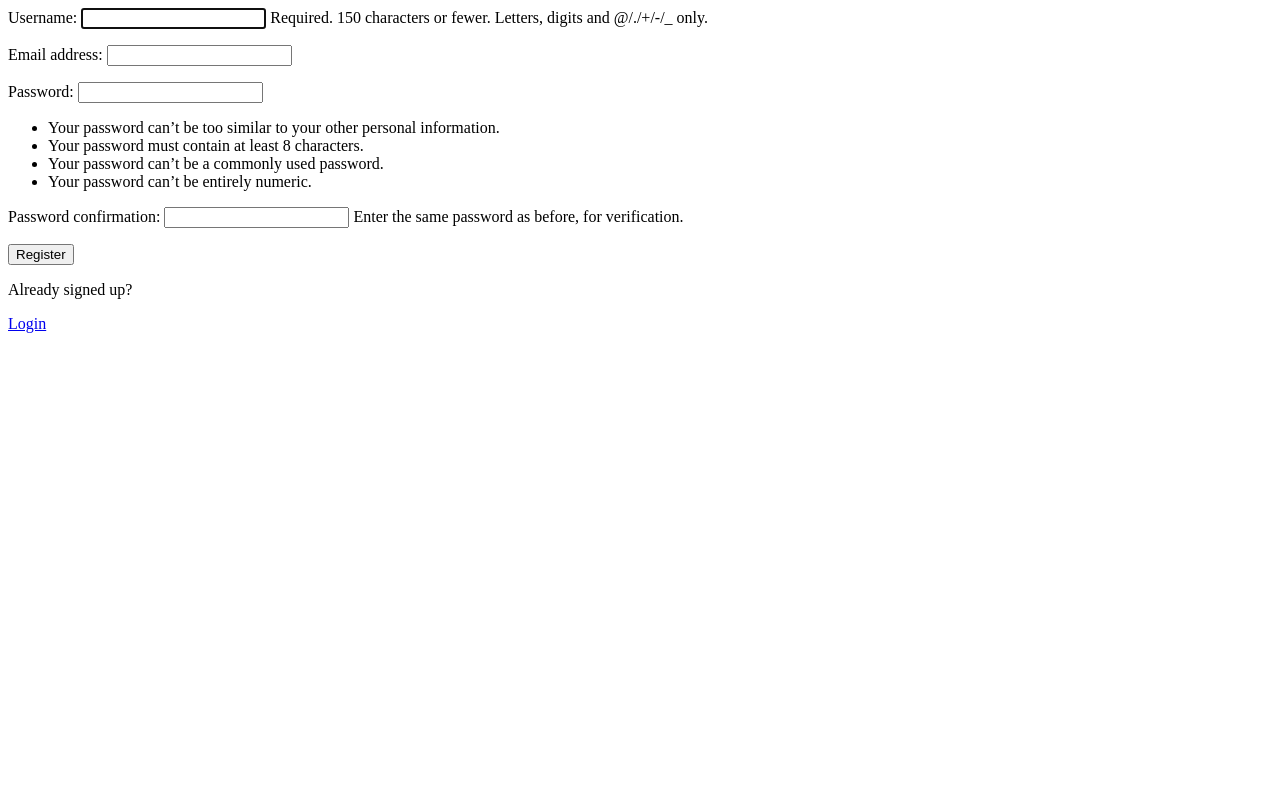
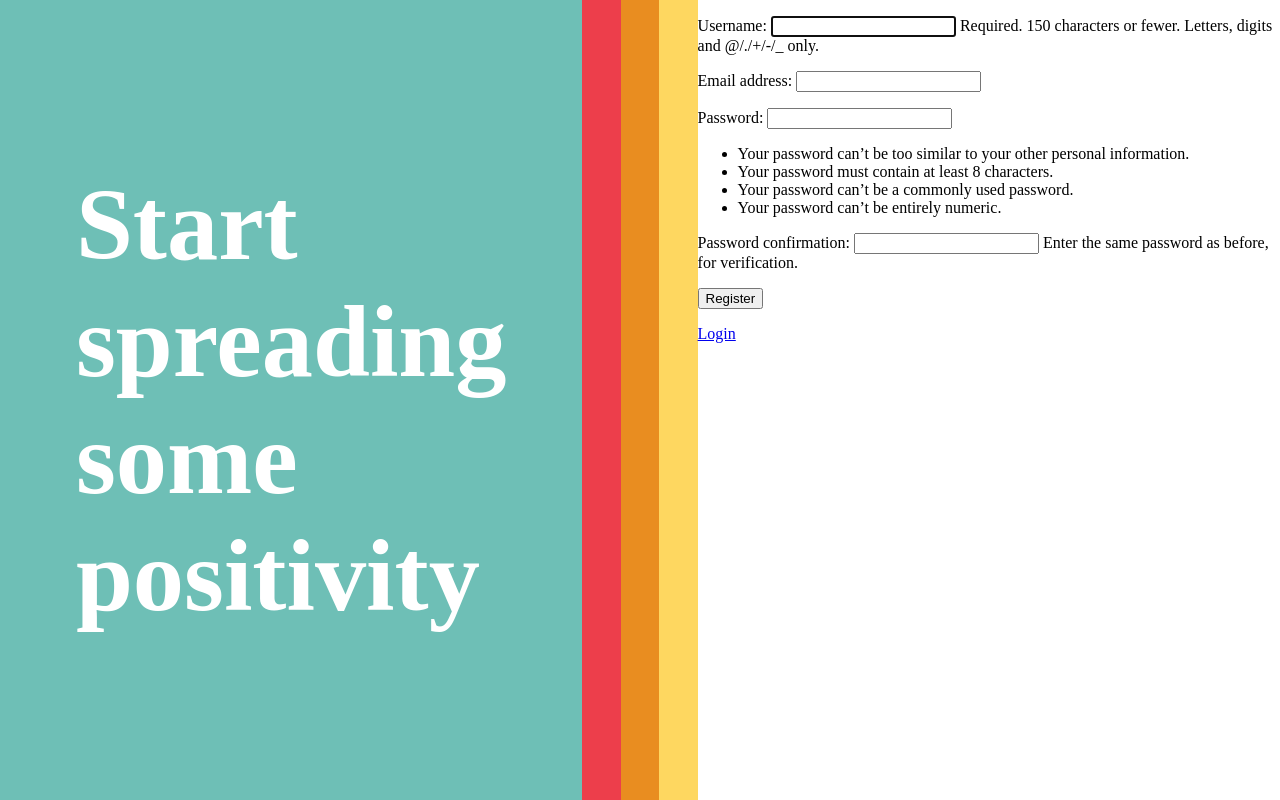
Before and after one commit to virtualolsonNo1/FourPositivityTwo, a Django app: page /register/ in a window 1280 px wide. Run offline with Django 4.2, Linux system fonts and the light colour scheme.

Commit message:
Frontend- Login and Signup with flexboxes

```diff
--- a/base/templates/base/login_register.html
+++ b/base/templates/base/login_register.html
@@ -3,72 +3,86 @@
 {% if page == 'login' %}
 
 <style>
-    background {
-        width: 50%;
-        height: 100%;
-        background-color: #6EBFB6;
+    body{
+        margin: 0px;
+    }
+    .container{
+        display: flex;
+        height: 100vh;
+
 
     }
-    body2 {
+    .left{
+        width: 50vw;
+        background: #6EBFB6;
         display: flex;
-        flex-direction: row;
-        height: 100%;
+        justify-content: center;
+        align-items: center;
+    }
+
+    .right{
+        width: 50vw;
+        background: white;
+        display: flex;
+        justify-content: center;
+        align-items: center;
+        flex-direction: column;
 
     }
-    line1 {
-        position: fixed;
-        top: 0px;
-        left: 700px;
-        width: 50px;
-        height: 100%;
-        background-color: #ED3E4B;
+    .message{
+        font-weight: 550;
+        font-size: 8vw;
+        color: white;
+        font: sans-serif;
+        text-align: left;
     }
-    line2{
-        position: fixed;
-        top: 0px;
-        left: 750px;
-        width: 50px;
-        height: 100%;
-        background-color: #E98D20;
+
+    loginLogo{
+        color: black;
+        font: sans-serif;
+        font-size: 30px;
+        text-align: left;
+        margin: 10px;
     }
-    line3 {
-        position: fixed;
-        top: 0px;
-        left: 800px;
-        width: 50px;
-        height: 100%;
-        background-color: #FED760;
+    .middle{
+        width: 9vw;
+        background: pink;
+        display: flex;
+        justify-content: center;
+        align-items: center;
     }
-    loginSignUp{
-        position: fixed;
-        top: 100px;
-        left: 980px;
-        font-size: 30px;
+    .line1{
+        width: 3vw;
+        height: 100vh;
+        background: #ED3E4B;
+        display: flex;
     }
-    login{
-        position: fixed;
-        top: 225px;
-        left: 940px;
-        font-size: 30px;
+    .line2{
+        width: 3vw;
+        height: 100vh;
+        background: #E98D20;
+        display: flex;
+
     }
-    message{
-        position: fixed;
-        top: 100px;
-        left: 100px;
-        padding: 10px;
-        font-size: 50px;
+    .line3{
+        width: 3vw;
+        height: 100vh;
+        background: #FED760;
+        display: flex;
+
     }
-    username{
-        position: fixed;
-        top: 400px;
-        left:950px;
+
+    .username{
+        display: flex;
         font-size: 20px;
+        align-items: center;
+        margin: 20px;
     }
-    password{
-        position: fixed;
-        top: 450px;
-        left:950px;
+    .password{
+        display: flex;
         font-size: 20px;
+        align-items: center;
+        margin: 20px;
     }
     submit{
         position: fixed;
@@ -76,79 +90,162 @@
         left:1000px;
         font-size: 20px;
     }
-    submitLogin{
-        position: fixed;
-        top: 500px;
-        left: 950px;
+    .submitLogin{
+        display: flex;
         font-size: 20px;
+        align-items: center;
+        margin: 20px;
     }
-    registerButton{
-        position: fixed;
-        top: 560px;
-        left: 1030px;
+    .registerButton{
+        display: flex;
         font-size: 15px;
+        align-items: center;
+        justify-content: center;
     }
 
-    log{
-        position: fixed;
-        top: 700px;
-        left:950px;
-        font-size: 20px;
-    }
-    email{
-        position: fixed;
-        top: 300px;
-        left: 950px;
-        font-size: 20px;
-    }
 
 
 </style>
 
-<body2>
-    <background>
-        <message>
-        <h1 style="color:white" style="font-family: sans-serif;">Start<br> spreading <br> some<br> positivity </h1>
-        </message>
-    </background>
+<body>
+    <div class = "container">
+        <div class= "left">
+            <div class = "message">
+                Start<br> spreading <br> some<br> positivity
+            </div>
+        </div>
+        <div class="middle">
+            <div class="line1"></div>
+            <div class="line2"></div>
+            <div class="line3"></div>
+        </div>
+        <div class = "right">
+            <loginLogo>
+                <h1 style="color:black" style="font-family: sans-serif">4positivity</h1>
+            </loginLogo>
 
-    <line1></line1>
-    <line2></line2>
-    <line3></line3>
 
-    <login>
-        <h1 style="color:black" style="font-family: sans-serif">4positivity</h1>
-    </login>
-
-<div>
                     <form method="POST" action="">
                         {% csrf_token %}
-        <username>
+                        <div class= "username">
                             <input type="text" name="username" placeholder="Username" style="width: 250px; padding: 5px;"/>
-        </username>
+                        </div>
 
-        <password>
+                        <div class= "password">
                             <input type="password" name="password" placeholder="Password" style="width: 250px; padding: 5px;"/>
-        </password>
-        <submitLogin>
+                        </div>
+                        <div class= "submitLogin">
                                 <input type="submit" value="Login" style="padding: 5px 50px; width: 250px; background-color: #6EBFB6; color: white; border-radius: 10px; border-color: #6EBFB6"/>
-        </submitLogin>
+                        </div>
 
-        <registerButton>
+                        <div class = "registerButton">
                         <a href="{% url 'register' %}">Create Account</a>
-        </registerButton>
+                        </div>
 
 
                     </form>
 
+        </div>
+
 
 
     </div>
+</body>
 
 {% else %}
 
+<style>
+    body{
+        margin: 0px;
+    }
+    .container{
+        display: flex;
+        height: 100vh;
 
+
+    }
+    .left{
+        width: 50vw;
+        background: #6EBFB6;
+        display: flex;
+        justify-content: center;
+        align-items: center;
+    }
+    .middle{
+        width: 9vw;
+        background: pink;
+        display: flex;
+        justify-content: center;
+        align-items: center;
+    }
+    .line1{
+        width: 3vw;
+        height: 100vh;
+        background: #ED3E4B;
+        display: flex;
+    }
+    .line2{
+        width: 3vw;
+        height: 100vh;
+        background: #E98D20;
+        display: flex;
+
+    }
+    .line3{
+        width: 3vw;
+        height: 100vh;
+        background: #FED760;
+        display: flex;
+
+    }
+
+    .right{
+        width: 50vw;
+        background: white;
+    }
+    .message{
+        font-weight: 550;
+        font-size: 8vw;
+        color: white;
+        font: sans-serif;
+        text-align: left;
+    }
+
+
+
+</style>
+
+<body>
+    <div class = "container">
+        <div class= "left">
+            <div class= "message">
+                Start<br> spreading <br> some<br> positivity
+            </div>
+        </div>
+        <div class="middle">
+            <div class="line1"></div>
+            <div class="line2"></div>
+            <div class="line3"></div>
+        </div>
+        <div class = "right">
             <div>
+                <form method="POST" action="">
+                    {% csrf_token %}
+                    {{form.as_p}}
+                    <input type="submit" value="Register"/>
+                </form>
+                <a href="{% url 'login' %}">Login</a>
+            </div>
+        </div>
+    </div>
+</body>
+
+
+
+
+
+
+<!--<div>
     <form method="POST" action="">
         {% csrf_token %}
         {{form.as_p}}
@@ -156,9 +253,10 @@
     </form>
     <p>Already signed up?</p>
     <a href="{% url 'login' %}">Login</a>
-</div>
+</div>-->
 
-</body2>
+
+
 {% endif %}
 
 
```
Lines whose indentation alone changed are shown as unchanged.
